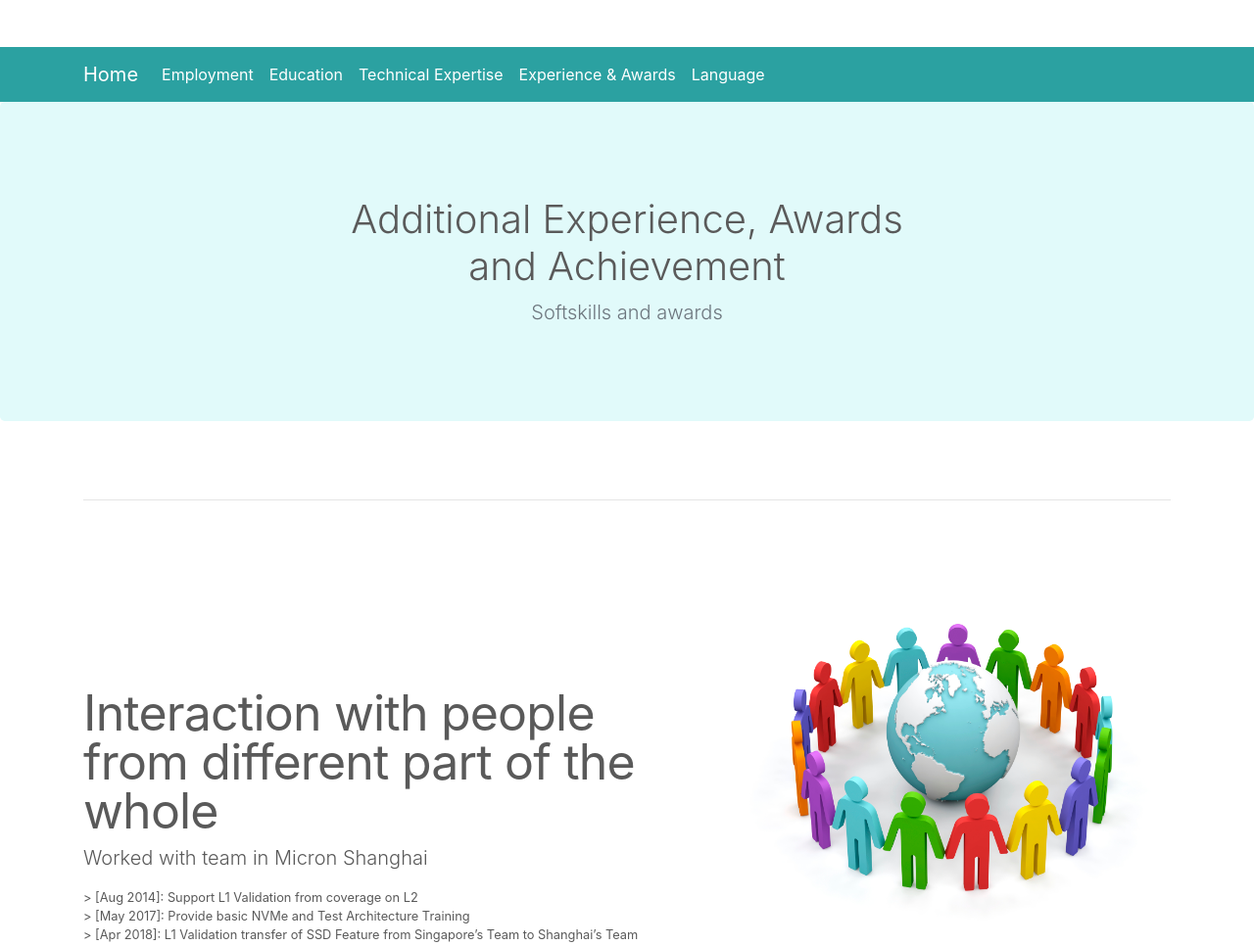
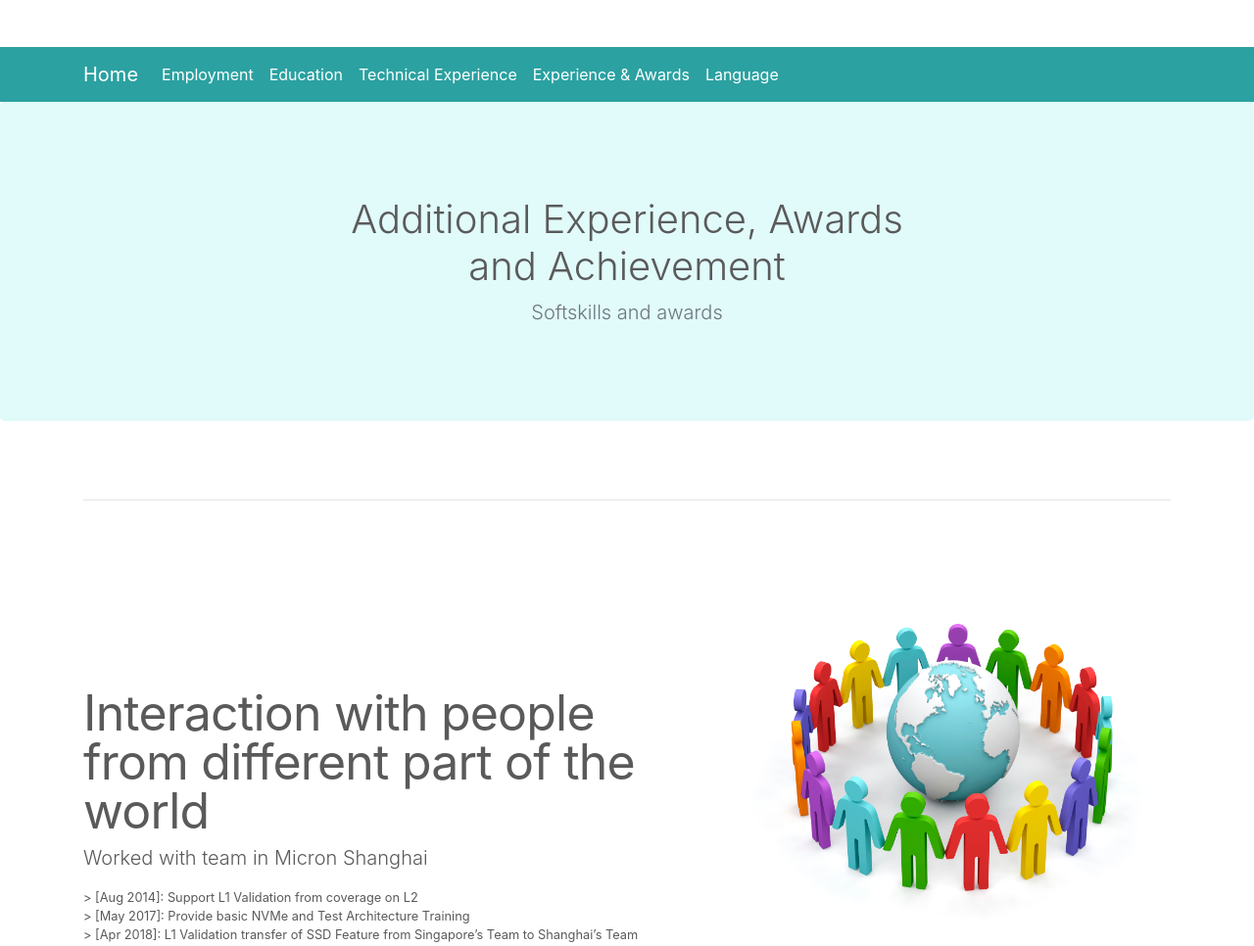
Before and after one commit to ngjiahao/portfolio_project, a Django app: page /add_exp in a window 1280 px wide. Shown: the top 966 px of the page at 98% size. Run offline with Django 3.2, Linux system fonts and the light colour scheme; some libraries are stand-ins or nearby versions.

Commit message:
Fix typo on html code

```diff
--- a/resume/templates/add_experience_awards.html
+++ b/resume/templates/add_experience_awards.html
@@ -30,7 +30,7 @@
 
         <div class="row featurette">
           <div class="col-md-7">
-            <h2 class="featurette-heading">Interaction with people from different part of the whole <span class="text-muted" style='font-size: small;'></span></h2>
+            <h2 class="featurette-heading">Interaction with people from different part of the world <span class="text-muted" style='font-size: small;'></span></h2>
             <p class="lead">Worked with team in Micron Shanghai </p>
             <p class="small">> [Aug 2014]: Support L1 Validation from coverage on L2
                 <br>> [May 2017]: Provide basic NVMe and Test Architecture Training
--- a/resume/templates/base.html
+++ b/resume/templates/base.html
@@ -29,7 +29,7 @@
               <a class="nav-link" href="{% url 'education' %}">Education</a>
             </li>
             <li class="nav-item active">
-              <a class="nav-link" href="{% url 'tech_experience' %}">Technical Expertise</a>
+              <a class="nav-link" href="{% url 'tech_experience' %}">Technical Experience</a>
             </li>
             <li class="nav-item active">
               <a class="nav-link" href="{% url 'add_experience' %}">Experience & Awards</a>
```
